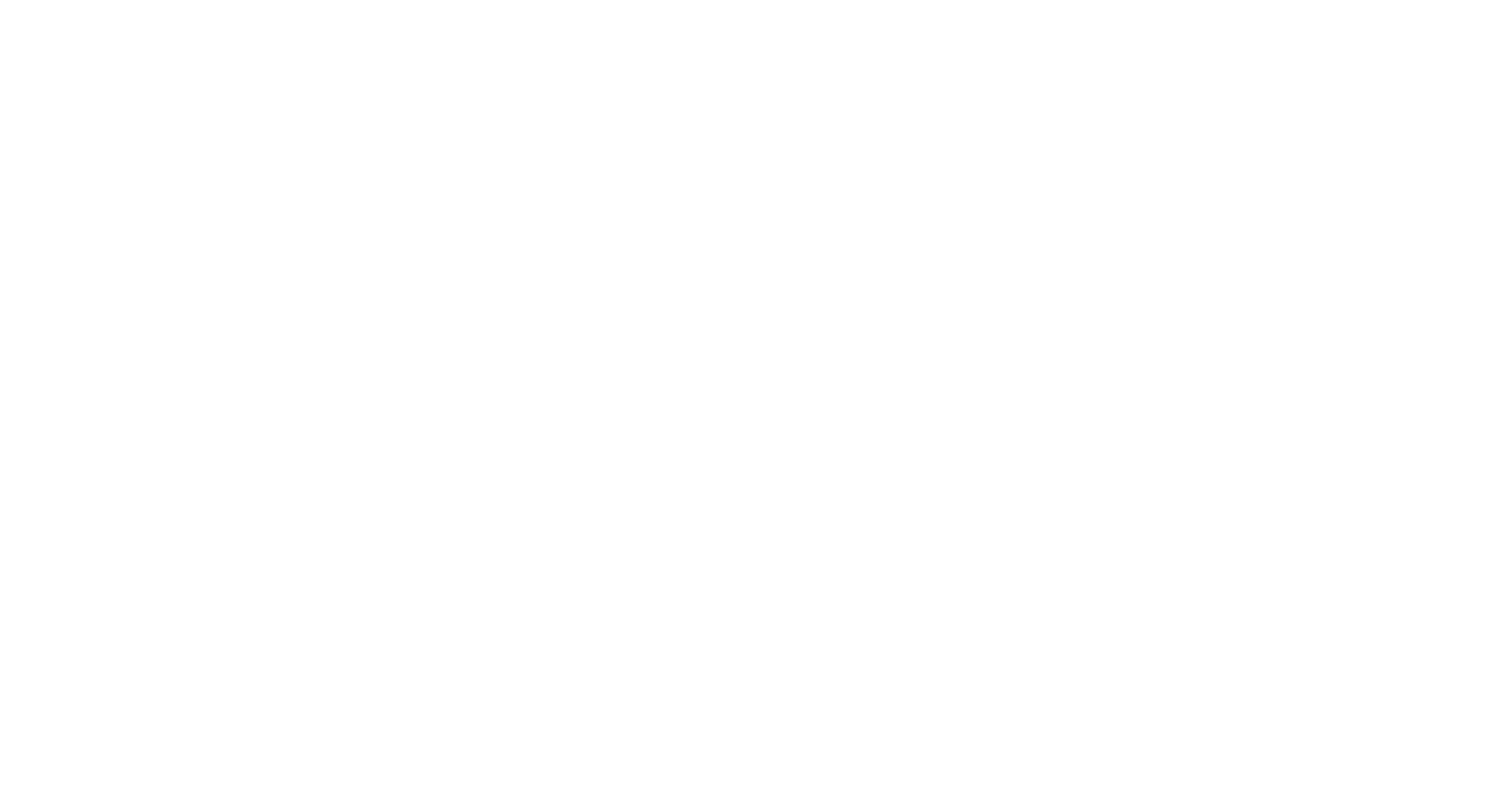
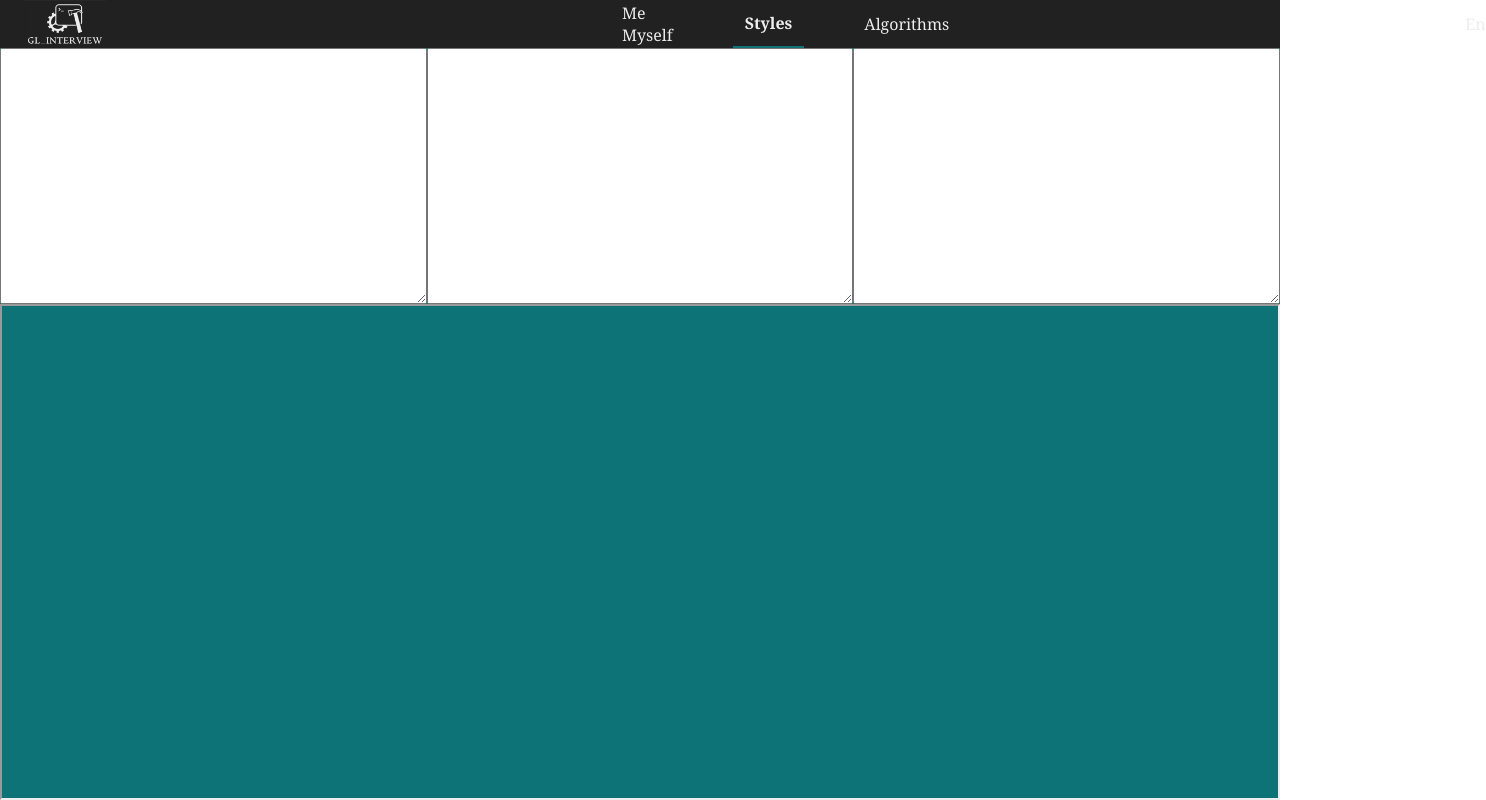
Before and after one commit to wcai49/GL_Interview, a Vue app in the folder gl_interview/: page /stylesPage in a window 1280 px wide. Shown: the whole page, 1486 px wide, since content can reach past the window. Built offline with nearby package versions, Linux system fonts and the light colour scheme.

Commit message:
styles page update
1. Added styles page's three code area, for html, css, and javascript;
2. Bind values to Vue data, todo: watch these data change, compile every time when the code are valid

```diff
--- a/gl_interview/src/components/header.vue
+++ b/gl_interview/src/components/header.vue
@@ -7,7 +7,7 @@
         :key="index"
         @click="selectMenu(index)"
         class="header-menu-titles"
-        :class="currentSelect == index ? 'selected' : 'default'"
+        :class="currentIndex == index ? 'selected' : 'default'"
         :to="item.path"
       >
         {{ item.title }}
@@ -20,9 +20,14 @@
 <script>
 export default {
   name: "vheader",
+  props: {
+    currentIndex: {
+      type: Number,
+      default: 0,
+    },
+  },
   data() {
     return {
-      currentSelect: 0,
       menus: [
         {
           title: "Me Myself",
@@ -45,8 +50,7 @@ export default {
   },
   methods: {
     selectMenu(index) {
-      if (this.currentSelect == index) return;
-      this.currentSelect = index;
+      if (this.currentIndex == index) return;
     },
   },
 };
--- a/gl_interview/src/styles/app.less
+++ b/gl_interview/src/styles/app.less
@@ -2,6 +2,7 @@
 @import url("./views/Algorithms.less");
 @import url("./views/iLearn.less");
 @import url("./views/index.less");
+@import url("./views/styles.less");
 
 // import common variables
 @import url("./variables.less");
--- a/gl_interview/src/styles/views/Algorithms.less
+++ b/gl_interview/src/styles/views/Algorithms.less
@@ -1,7 +1,9 @@
 .algorithms-page{
+    .algorithm-main-area{
+        height: 100%;
+        background: @theme-color3;
     .algorithms-playground{
         height: calc(100vh - 2*@header-height);
-        background: @theme-color3;
         padding-top: @padding-S;
         display: flex;
         flex-direction: column;
@@ -87,7 +89,6 @@
         justify-content: space-between;
         margin-top: @margin-L;
         padding-top: @padding-M;
-        background: @theme-color2;
         border: @border-S @theme-color4 solid;
          .algorithms-categories{
              cursor: pointer;
@@ -105,5 +106,5 @@
          }
 
     }
-
 }
+}
--- a/gl_interview/src/styles/views/iLearn.less
+++ b/gl_interview/src/styles/views/iLearn.less
@@ -32,7 +32,7 @@
             &:hover{
                 background: @theme-color2;
                 color: @theme-color4;
-                transition: all linear 200ms;
+                transition: all linear 200msb;
             }
             .problem-title{
                 font-weight: bold;
--- /dev/null
+++ b/gl_interview/src/styles/views/styles.less
@@ -0,0 +1,24 @@
+.styles-page{
+    .styles-main-area{
+        height: 100%;
+        background: @theme-color2;
+        text-align: center;
+        display: flex;
+        flex-direction: column;
+        .online-ides{
+            display: flex;
+            textarea{
+                width: 100%;
+                min-height: 15.625rem;
+                overflow: scroll;
+                margin: auto;
+
+            }
+        }
+        iframe{
+            flex: 1;
+        }
+
+    }
+
+}
--- a/gl_interview/src/views/Algorithms.vue
+++ b/gl_interview/src/views/Algorithms.vue
@@ -1,10 +1,16 @@
 <template>
   <div class="algorithms-page">
+    <el-container>
+      <el-header>
+        <vheader :currentIndex="2"></vheader>
+      </el-header>
+      <el-main>
+        <div class="algorithm-main-area">
           <div class="algorithms-playground">
             <div class="algorithms-recent-hard">
-        Findout whether the LinkedList is a looped one or not. This is easy. Try
-        to make it runnable in your project. So you will have to write a
-        linkedlist class, node class etc.,
+              Findout whether the LinkedList is a looped one or not. This is
+              easy. Try to make it runnable in your project. So you will have to
+              write a linkedlist class, node class etc.,
             </div>
             <div class="playground-container">
               <div class="playground-left">CODE AREA</div>
@@ -27,7 +33,10 @@
                     Result:
                     <p>{{ result }}</p>
                   </div>
-            <div class="playground-run-btn" @click="createList(input.head)">
+                  <div
+                    class="playground-run-btn"
+                    @click="createList(input.head)"
+                  >
                     Run
                   </div>
                 </div>
@@ -45,15 +54,19 @@
       </div>
     </div> -->
         </div>
+      </el-main>
+    </el-container>
+  </div>
 </template>
 
 <script>
 import ListNode from "../classes/ListNode.js";
+import vheader from "../components/header.vue";
 // import LinkedList from "../classes/LinkedList.js";
 
 export default {
   name: "Algorithms",
-  components: {},
+  components: { vheader },
   data() {
     return {
       input: {
--- a/gl_interview/src/views/Index.vue
+++ b/gl_interview/src/views/Index.vue
@@ -2,7 +2,7 @@
   <div class="index-self-page">
     <el-container>
       <el-header>
-        <vheader></vheader>
+        <vheader :currentIndex="0"></vheader>
       </el-header>
       <el-main>
         <div class="index-main-area"></div>
--- a/gl_interview/src/views/Styles.vue
+++ b/gl_interview/src/views/Styles.vue
@@ -1,10 +1,40 @@
 <template>
-  <div class="styles-page"></div>
+  <div class="styles-page">
+    <el-container>
+      <el-header><vheader :currentIndex="1"></vheader></el-header>
+      <el-main>
+        <div class="styles-main-area">
+          <div class="online-ides">
+            <textarea id="html" v-model="htmlContent"></textarea>
+            <textarea id="css" v-model="cssContent"></textarea>
+            <textarea id="js" v-model="javascriptContent"></textarea>
+          </div>
+          <iframe id="style-display"></iframe>
+        </div>
+      </el-main>
+    </el-container>
+  </div>
 </template>
 
 <script>
+import vheader from "../components/header.vue";
 export default {
   name: "Styles",
-  components: {},
+  components: { vheader },
+  data(){
+    return{
+      htmlContent: null,
+      cssContent: null,
+      javascriptContent: null,
+    }
+  },
+  watch(){
+    console.log(this.htmlContent, this.cssContent, this.javascriptContent);
+  },
+  methods: {
+    compile(){
+
+    }
+  }
 };
 </script>
--- a/gl_interview/src/views/iLearn.vue
+++ b/gl_interview/src/views/iLearn.vue
@@ -2,9 +2,9 @@
   <div class="iLearn-page">
     <div
       class="problem-detail"
-      :class="showDetail ? detail - show : detail - hide"
+      :class="showDetail ? 'detail-show' : 'detail-hide'"
     >
-      <div class="detail-title">{{ showProblem.title }}</div>
+      <div class="detail-title">{{ bshowProblem.title }}</div>
       <div class="detail-discription">{{ showProblem.discription }}</div>
       <div class="detail-reference">{{ showProblem.reference }}</div>
       <div class="solution"></div>
```
Also changed, not shown: 1 other file (tests, documents, lock files or other folders). Lines whose indentation alone changed are shown as unchanged.
